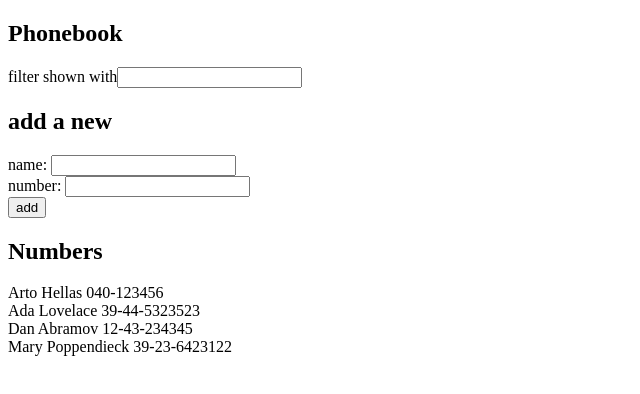
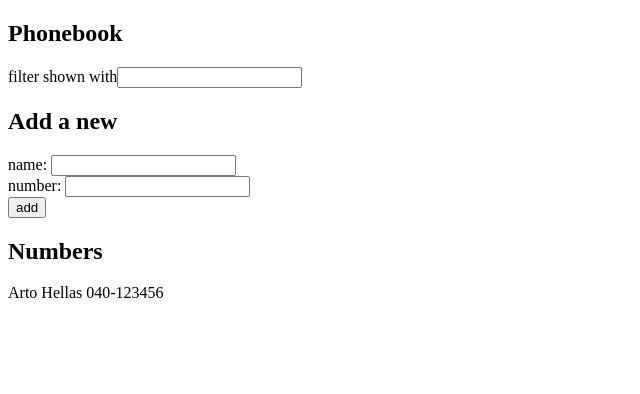
Before and after one commit to LukasKri/fso, a React (Create React App) app in the folder part2/phonebook/: page / in a window 1280 px wide. Shown: the top 394 px of the page, without its empty margins (0-640 px from the left). Built offline with nearby package versions, Linux system fonts and the light colour scheme.

Commit message:
Completes setp5

```diff
--- a/part2/phonebook/src/App.js
+++ b/part2/phonebook/src/App.js
@@ -1,11 +1,11 @@
 import { useState } from "react";
+import Filter from "./Filter";
+import PersonForm from "./PersonForm";
+import Persons from "./Persons";
 
 const App = () => {
   const [persons, setPersons] = useState([
-    { name: "Arto Hellas", number: "040-123456", id: 1 },
-    { name: "Ada Lovelace", number: "39-44-5323523", id: 2 },
-    { name: "Dan Abramov", number: "12-43-234345", id: 3 },
-    { name: "Mary Poppendieck", number: "39-23-6423122", id: 4 },
+    { name: "Arto Hellas", number: "040-123456" },
   ]);
   const [newName, setNewName] = useState("");
   const [newNumber, setNewNumber] = useState("");
@@ -19,6 +19,7 @@ const App = () => {
     setNewName("");
     setNewNumber("");
   };
+
   const handleFormSubmit = (event) => {
     event.preventDefault();
     const personObject = {
@@ -39,34 +40,17 @@ const App = () => {
   return (
     <div>
       <h2>Phonebook</h2>
-      <div>
-        filter shown with
-        <input value={searchInput} onChange={handleSearchInput} />
-      </div>
-      <h2>add a new</h2>
-      <form onSubmit={handleFormSubmit}>
-        <div>
-          name: <input value={newName} onChange={handleNameChange} />
-        </div>
-        <div>
-          number: <input value={newNumber} onChange={handleNumberChange} />
-        </div>
-        <div>
-          <button type="submit">add</button>
-        </div>
-      </form>
+      <Filter searchInput={searchInput} handleSearchInput={handleSearchInput} />
+      <h2>Add a new</h2>
+      <PersonForm
+        nameValue={newName}
+        numberValue={newNumber}
+        handleNameChange={handleNameChange}
+        handleNumberChange={handleNumberChange}
+        onSubmit={handleFormSubmit}
+      />
       <h2>Numbers</h2>
-      {persons
-        .filter(
-          (person) =>
-            person.name.toLowerCase().includes(searchInput.toLowerCase()) ||
-            searchInput === ""
-        )
-        .map((person) => (
-          <div key={person.name}>
-            {person.name} {person.number}
-          </div>
-        ))}
+      <Persons persons={persons} searchInput={searchInput} />
     </div>
   );
 };
--- /dev/null
+++ b/part2/phonebook/src/Filter.js
@@ -0,0 +1,10 @@
+import React from 'react'
+
+const Filter = ({searchInput, handleSearchInput}) => {
+  return (
+    <div>filter shown with
+    <input value={searchInput} onChange={handleSearchInput} /></div>
+  )
+}
+
+export default Filter
--- /dev/null
+++ b/part2/phonebook/src/Person.js
@@ -0,0 +1,9 @@
+import React from 'react'
+
+const Person = ({person}) => {
+  return (
+    <div>{person.name} {person.number}</div>
+  )
+}
+
+export default Person
--- /dev/null
+++ b/part2/phonebook/src/PersonForm.js
@@ -0,0 +1,27 @@
+import React from "react";
+
+const PersonForm = ({
+  nameValue,
+  numberValue,
+  handleNameChange,
+  handleNumberChange,
+  onSubmit,
+}) => {
+  return (
+    <div>
+      <form onSubmit={onSubmit}>
+        <div>
+          name: <input value={nameValue} onChange={handleNameChange} />
+        </div>
+        <div>
+          number: <input value={numberValue} onChange={handleNumberChange} />
+        </div>
+        <div>
+          <button type="submit">add</button>
+        </div>
+      </form>
+    </div>
+  );
+};
+
+export default PersonForm;
--- /dev/null
+++ b/part2/phonebook/src/Persons.js
@@ -0,0 +1,20 @@
+import React from "react";
+import Person from "./Person";
+
+const Persons = ({ persons, searchInput }) => {
+  return (
+    <div>
+      {persons
+        .filter(
+          (person) =>
+            person.name.toLowerCase().includes(searchInput.toLowerCase()) ||
+            searchInput === ""
+        )
+        .map((person) => (
+          <Person key={person.name} person={person} />
+        ))}
+    </div>
+  );
+};
+
+export default Persons;
```
